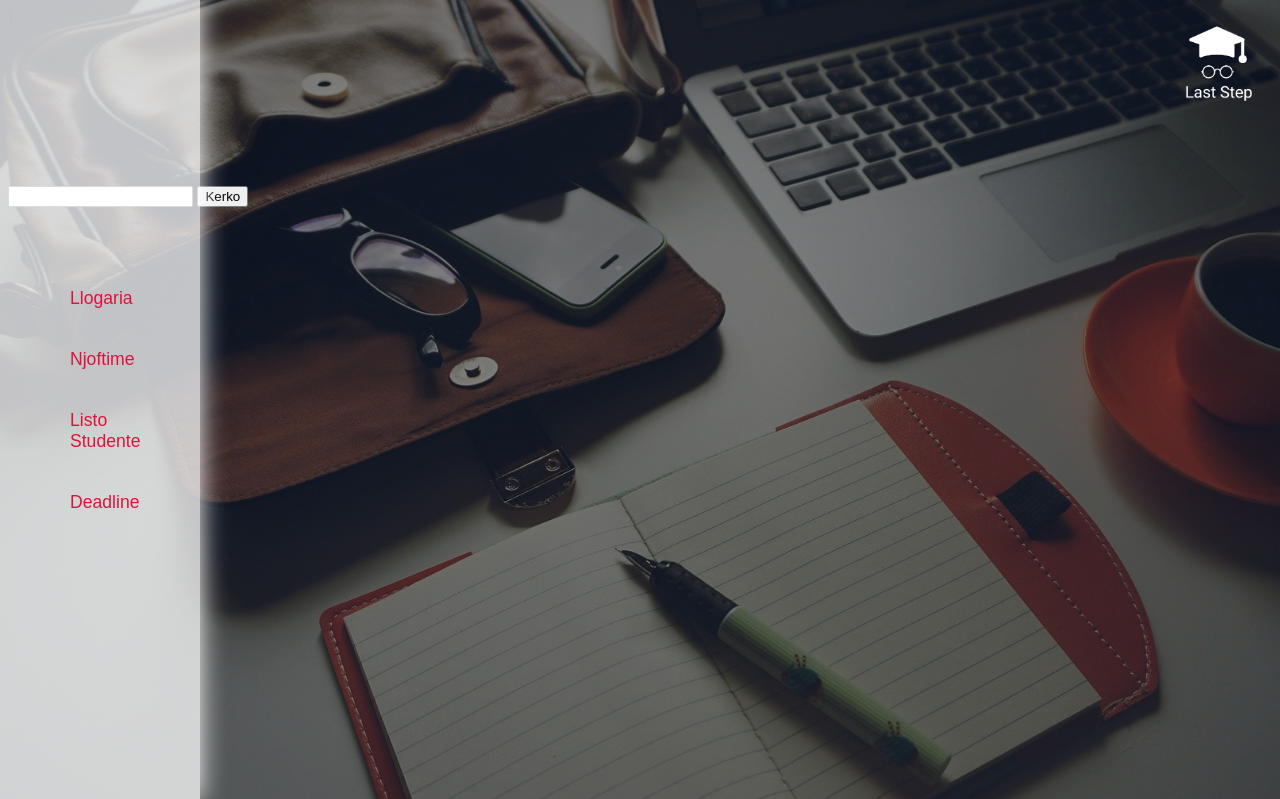
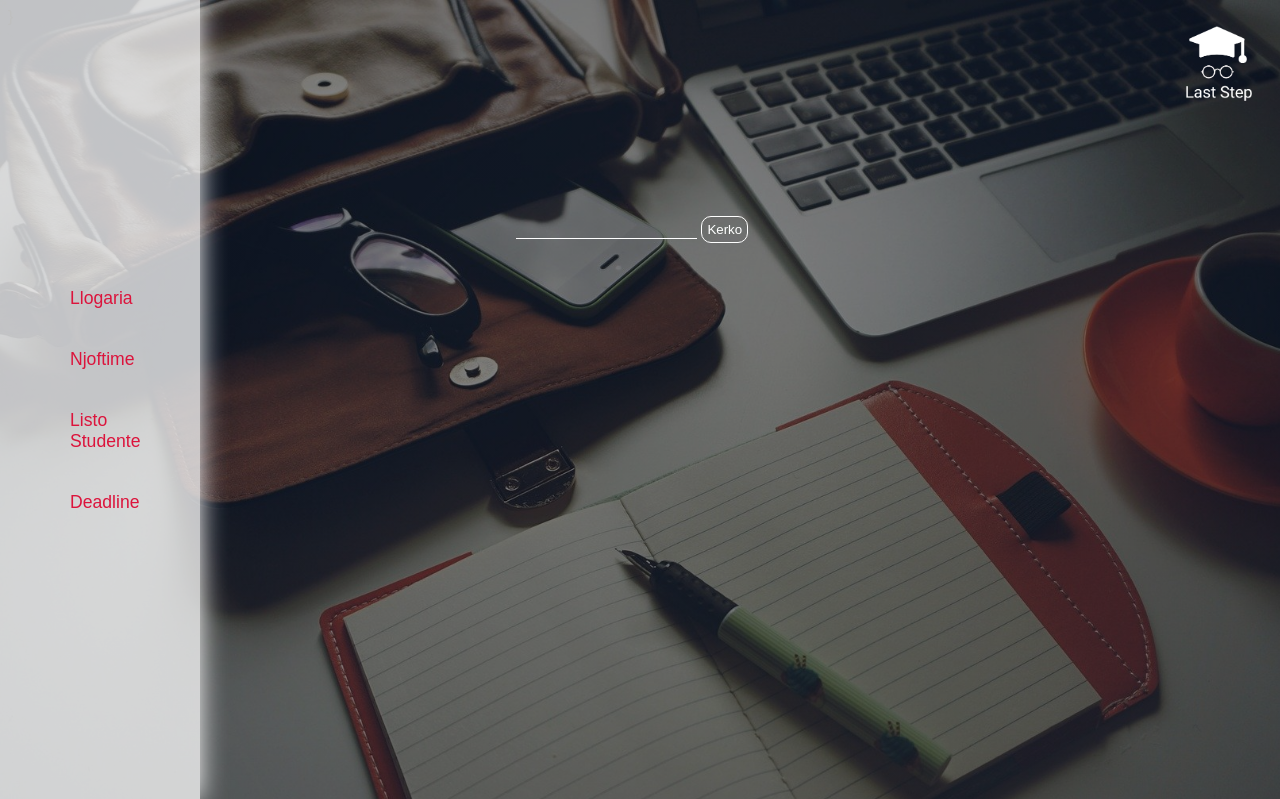
Before and after one commit to SaraDokaj/LastStep1, a PHP site: page /pedagog/deadline.php in a window 1280 px wide. Shown: the top 799 px of the page. Run offline with PHP 8.4, Linux system fonts and the light colour scheme.

Commit message:
added some styling

```diff
--- a/pedagog/deadline.php
+++ b/pedagog/deadline.php
@@ -17,7 +17,7 @@
   if(isset($_POST['kerko']))
   {
 
-    $search=$_POST['temaKerkuar'];
+    $search=mysqli_real_escape_string($conn,$_POST['temaKerkuar']);
 	$sql="SELECT pranuar.id_studentp, pranuar.id_pedagog,student.id,student.emri,student.grupi,tema.titulli, student.id_tema,tema.deadline,tema.id_t,student.dorezuar From((pranuar INNER JOIN student ON pranuar.id_studentp = student.id) INNER JOIN tema ON student.id_tema = tema.id_t) WHERE tema.titulli LIKE '%$search%' AND pranuar.id_pedagog = '".$_SESSION['sesUserId']."'";
 if($result=mysqli_query($conn,$sql))
 {
--- a/styles/container.css
+++ b/styles/container.css
@@ -4,7 +4,7 @@
 			background-image: linear-gradient(rgba(255,255,255,0.7),rgba(255,255,255,0.7));
 			position:absolute;
 			width:45%;
-			top:40%;
+			top:45%;
 			left:32%;
 			padding:30px;
 			border-radius: 10px;
@@ -17,6 +17,7 @@
 			border-color:#DC143C;
 			border-radius: 10px;
 			padding:15px ;
+			margin-top: 15px;
 		}
 
 		.frmbtn{
@@ -37,7 +38,7 @@
 			background-image: linear-gradient(rgba(255,255,255,0.7),rgba(255,255,255,0.7));
 			position:absolute;
 			width:45%;
-			top:40%;
+			top:45%;
 			left:32%;
 			padding:30px;
 			border-radius: 10px;
@@ -82,3 +83,40 @@
 			text-align: center;
 
     }
+
+    .searchBar{
+     position:relative;
+			width:30%;
+			height:5px;
+			left:32%;
+			padding:30px;
+			border:none;
+			text-align: center;
+			border-radius: 10px;
+
+    }
+    .inputSearch{
+    	background: transparent;
+    	color:white;
+    	border-style: solid;
+			border-color: white;
+			border-width: 1px;
+    	border-top: transparent;
+    	border-left: transparent;
+    	border-right: transparent;
+    }
+    .inputSearch:focus{
+    	outline:none;
+    }
+    .searchBtn{
+
+    	background:transparent;
+			border-style: solid;
+			border-color: white;
+			border-width: 1px;
+            color: white;
+            padding: 5px;
+            border-radius:10px;
+
+
+    }
```
Also changed, not shown: student/listopedagog.php (+21 -11 lines).
